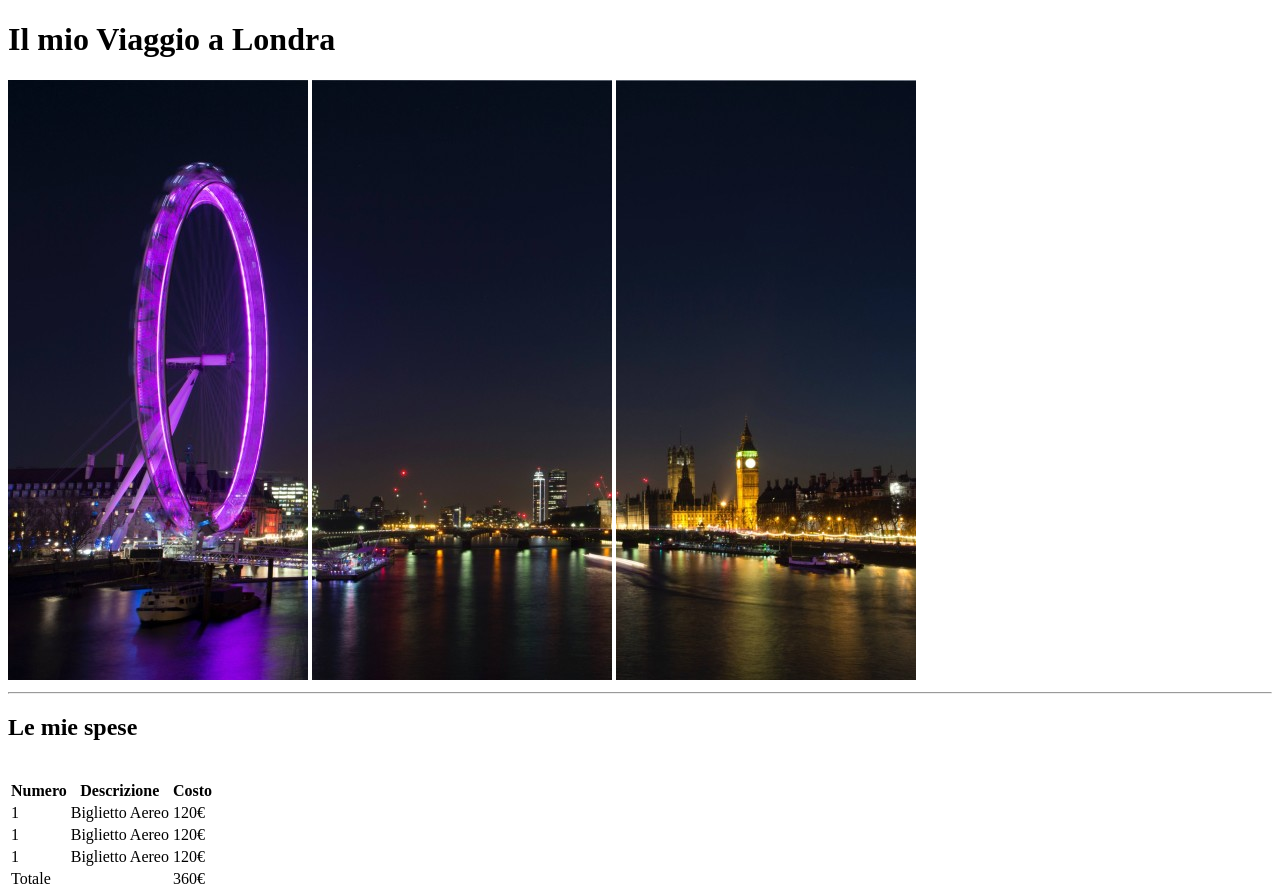
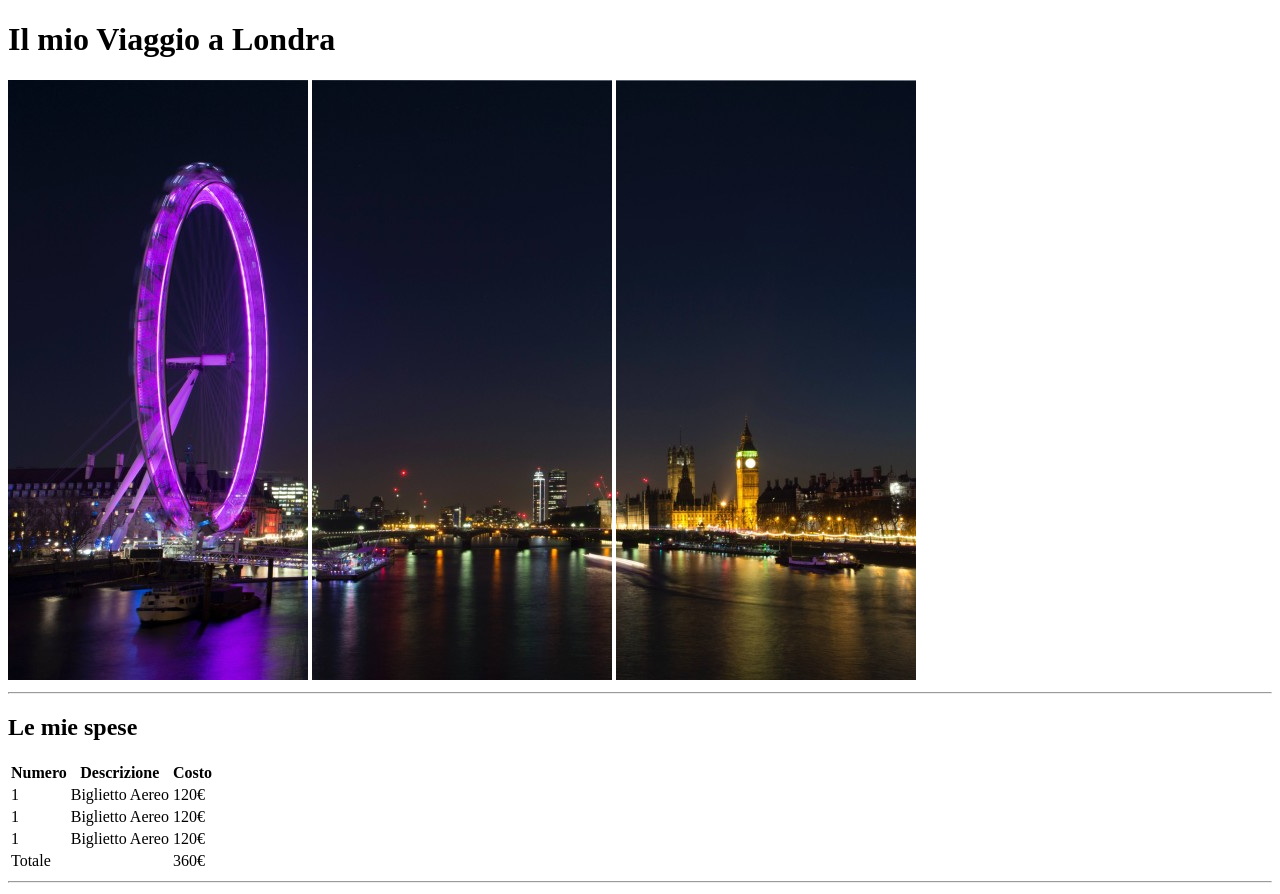
Before and after one commit to FlorianKomnino/html-london-trip, a plain HTML site: page index.html in a window 1280 px wide. Shown: the top 894 px of the page. Drawn offline with Linux system fonts and the light colour scheme.

Commit message:
General corrections

```diff
--- a/index.html
+++ b/index.html
@@ -21,11 +21,12 @@
 
             <table>
                 <thead>
-                    <th><strong>Numero</strong></th>
-                    <th><strong>Descrizione</strong></th>
-                    <th><strong>Costo</strong></th>
+                    <tr>
+                        <th>Numero</th>
+                        <th>Descrizione</th>
+                        <th>Costo</th>
+                    </tr>
                 </thead>
-                <br>
                 <tr>
                     <td>1</td>
                     <td>Biglietto Aereo</td>
@@ -56,10 +57,10 @@
         <section>
             <h2>Cose da fare</h2>
             <ul>
-                <li>Visitare la Tower of London &#10008</li>
-                <li>Visitare Greenwich &#10004</li>
-                <li>Ascoltare un artista di strada a Covent Garden &#10004</li>
-                <li>Mangiare il tipico Fish and Chips inglese &#10008</li>
+                <li>Visitare la Tower of London &#10008; </li>
+                <li>Visitare Greenwich &#10004; </li>
+                <li>Ascoltare un artista di strada a Covent Garden &#10004; </li>
+                <li>Mangiare il tipico Fish and Chips inglese &#10008; </li>
             </ul>
             <hr>
         </section>
```
